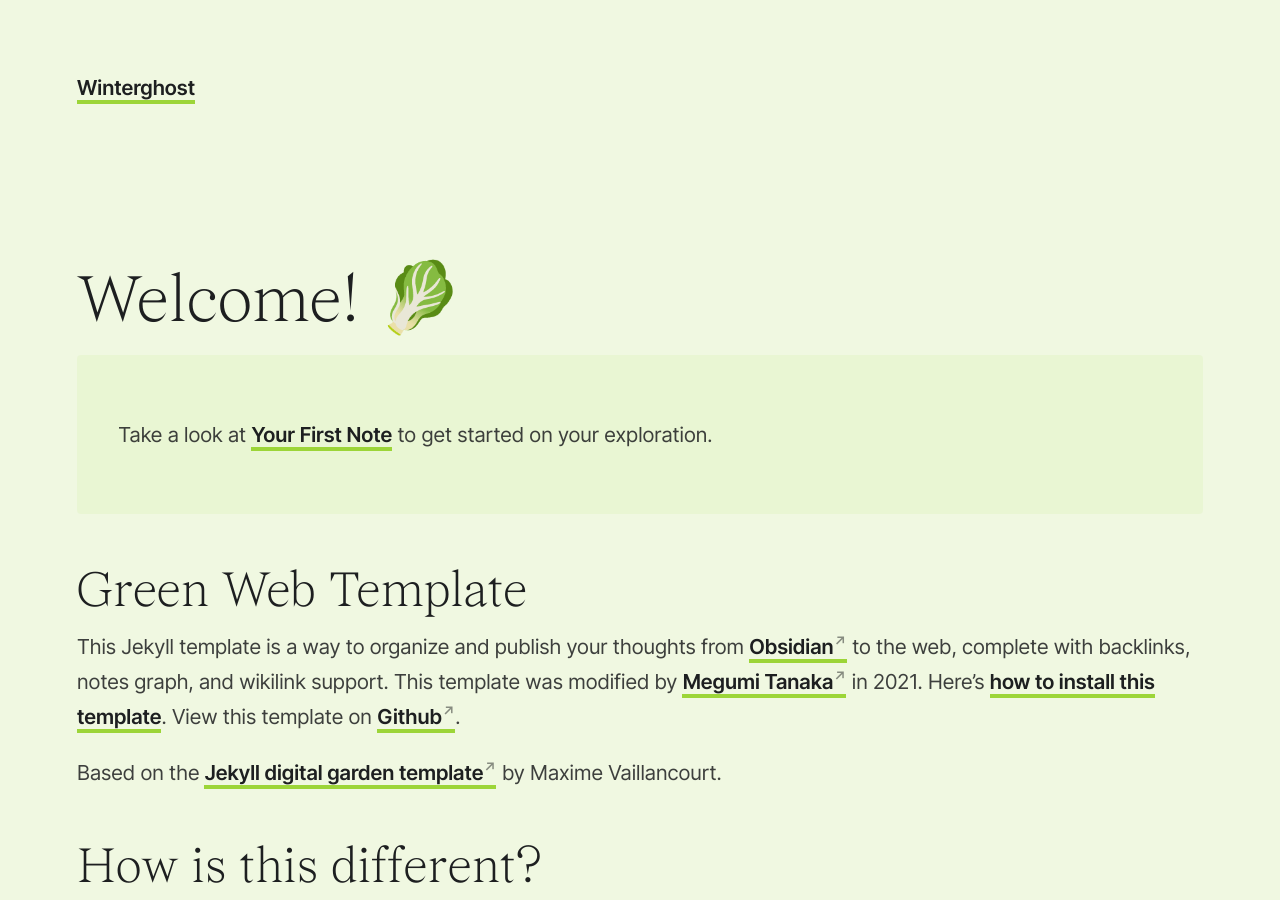
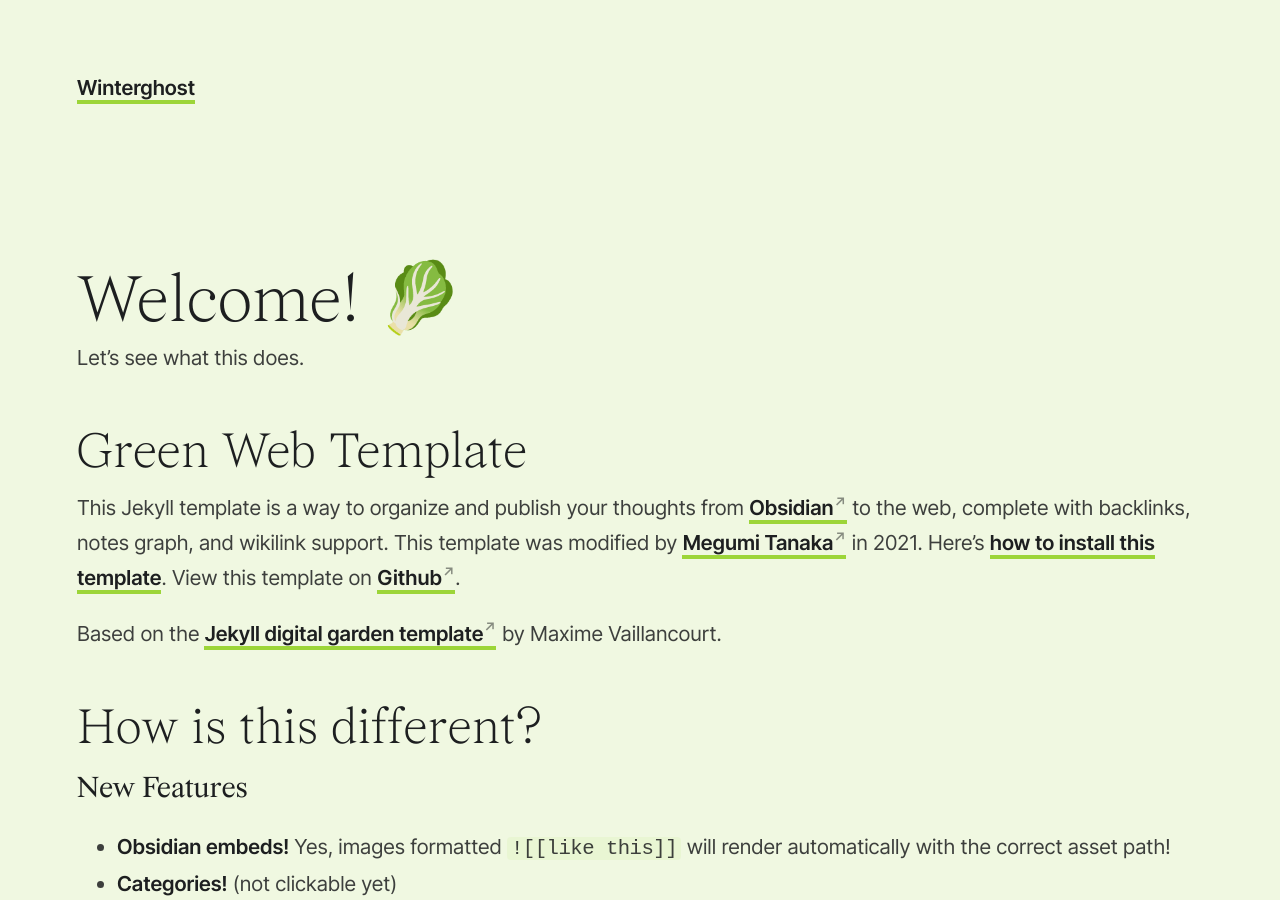
Before and after one commit to naavaparta/winterghost, a Jekyll site: the page built from index.md, in a window 1280 px wide and 900 px high. Built offline with Jekyll 4.4.1, drawn with Linux system fonts in a browser that asks for light colours.

Commit message:
Changes to index

```diff
--- a/index.md
+++ b/index.md
@@ -4,8 +4,6 @@ title: Welcome! 🥬
 id: home
 ---
 
-<section class="callout">
-	Take a look at <a href="/your-first-note.html" class="internal-link">Your First Note</a> to get started on your exploration.
-</section>
+Let's see what this does.
 
 {% include_relative README.md %}
```
